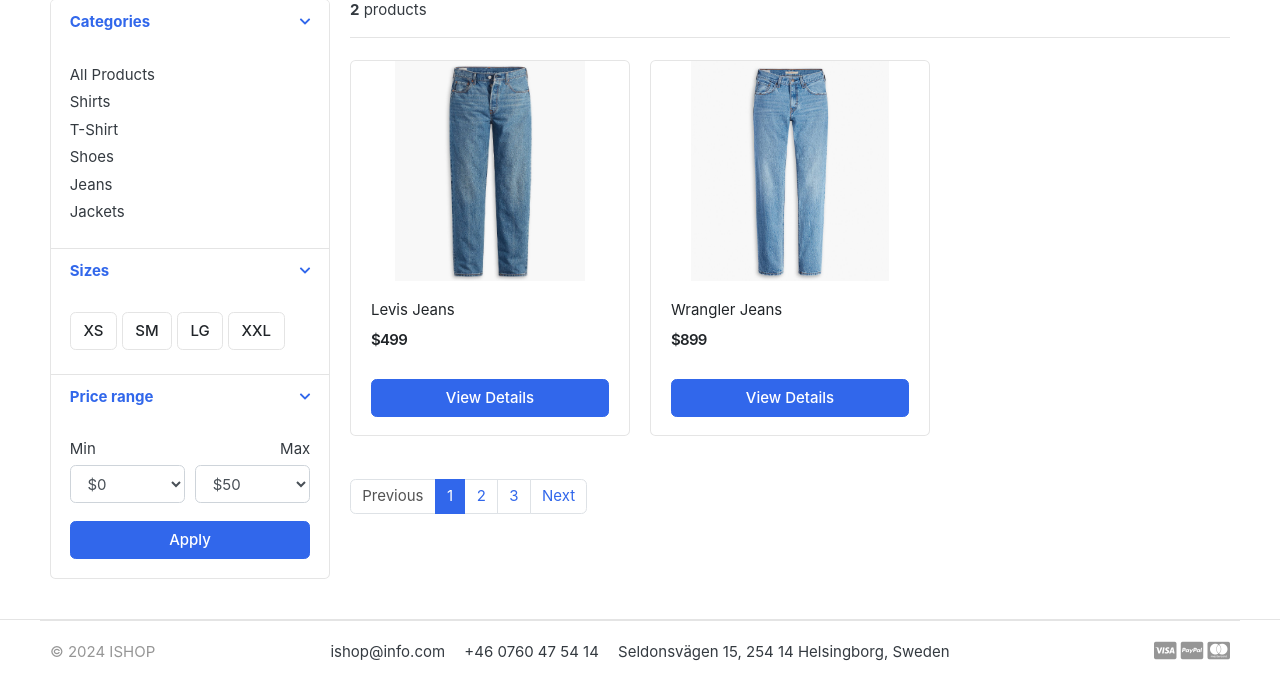
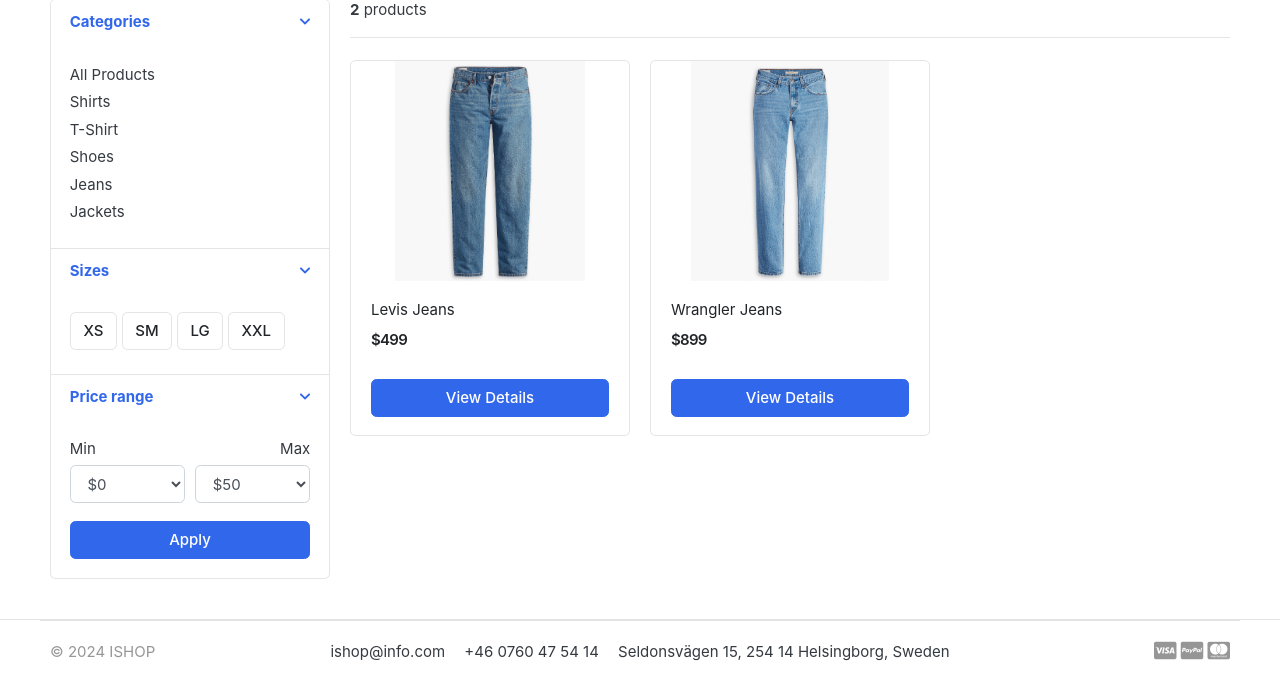
Before and after one commit to GlennJohansson85/shop, a Django app: page /products/jeans/ in a window 1280 px wide. Shown: the part 295-979 px from the top of the page. Run offline with Django 3.2, Linux system fonts and the light colour scheme; data comes from the database, SQL or seed files in the repository; some libraries are stand-ins or nearby versions; some web fonts are replaced.

Commit message:
page_prod_no = paginator is not visible if all products are shown in one page
- paged_products = paginator is not visible if all products are shown in one page
- User can now user "next"/"previous"/numbers in paginator
- Previous/next button is disabled if there are no more items in previous/next page

```diff
--- a/products/views.py
+++ b/products/views.py
@@ -15,19 +15,19 @@ def products(request, category_slug=None):
     if category_slug    != None:
         categories      = get_object_or_404(Category,slug=category_slug)
         products        = Product.objects.filter(category=categories, is_available=True)
-        paginator       = Paginator(products, 8) # No of items/page
+        paginator       = Paginator(products, 3)
         page            = request.GET.get('page')
-        page_prod_no    = paginator.get_page(page)
+        paged_products  = paginator.get_page(page)
         product_count   = products.count()
     else:
         products        = Product.objects.all().filter(is_available=True)
-        paginator       = Paginator(products, 8)
+        paginator       = Paginator(products, 3)
         page            = request.GET.get('page')
-        page_prod_no    = paginator.get_page(page)
+        paged_products  = paginator.get_page(page)
         product_count   = products.count()
 
     context = {
-        'products'      : page_prod_no,
+        'products'      : paged_products,
         'product_count' : product_count,
     }
     return render(request,'products/products.html', context)
--- a/templates/products/products.html
+++ b/templates/products/products.html
@@ -130,13 +130,29 @@
                 </div>
 
                 <nav class="mt-4" aria-label="Page navigation sample">
-                    <ul class="pagination">
-                        <li class="page-item disabled"><a class="page-link" href="#">Previous</a></li>
-                        <li class="page-item active"><a class="page-link" href="#">1</a></li>
-                        <li class="page-item"><a class="page-link" href="#">2</a></li>
-                        <li class="page-item"><a class="page-link" href="#">3</a></li>
-                        <li class="page-item"><a class="page-link" href="#">Next</a></li>
-                    </ul>
+                    {% if products.has_other_pages %}
+                        <ul class="pagination">
+                            {% if products.has_previous %}
+                            <li class="page-item"><a class="page-link" href="?page={{ products.previous_page_number }}">Previous</a></li>
+                            {% else %}
+                            <li class="page-item disabled"><a class="page-link" href="#">Previous</a></li>
+                            {% endif %}
+
+                            {% for i in products.paginator.page_range %}
+                                {% if products.number == i %}
+                                    <li class="page-item active"><a class="page-link" href="#">{{ i }}</a></li>
+                                {% else %}
+                                    <li class="page-item"><a class="page-link" href="?page={{ i }}">{{ i }}</a></li>
+                                {% endif %}
+                            {% endfor %}
+
+                            {% if products.has_next %}
+                                <li class="page-item"><a class="page-link" href="?page={{ products.next_page_number }}">Next</a></li>
+                            {% else %}
+                                <li class="page-item disabled"><a class="page-link" href="#">Next</a></li>
+                            {% endif %}
+                        </ul>
+                    {% endif %}
                 </nav>
             </main>
         </div>
```
